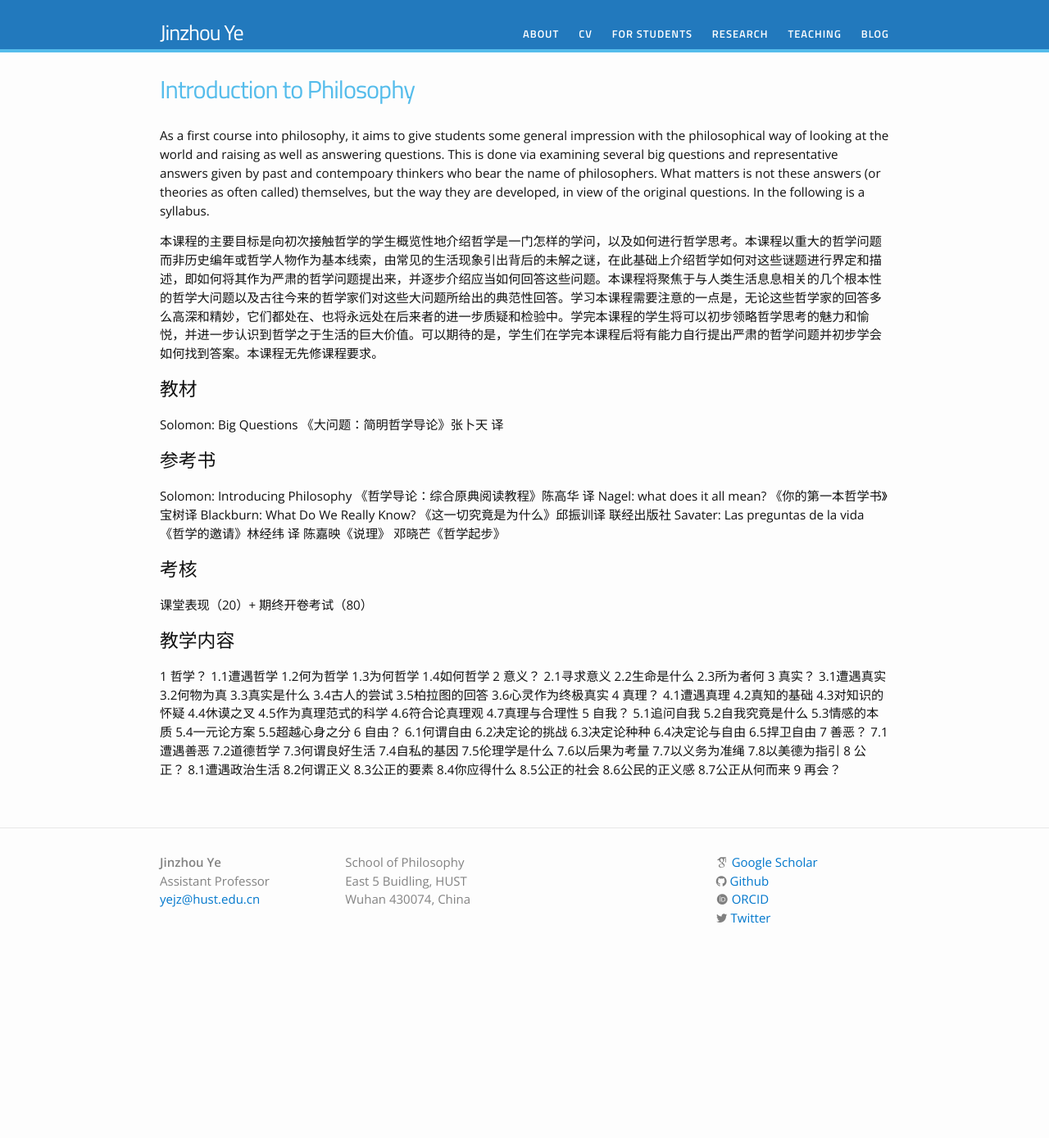
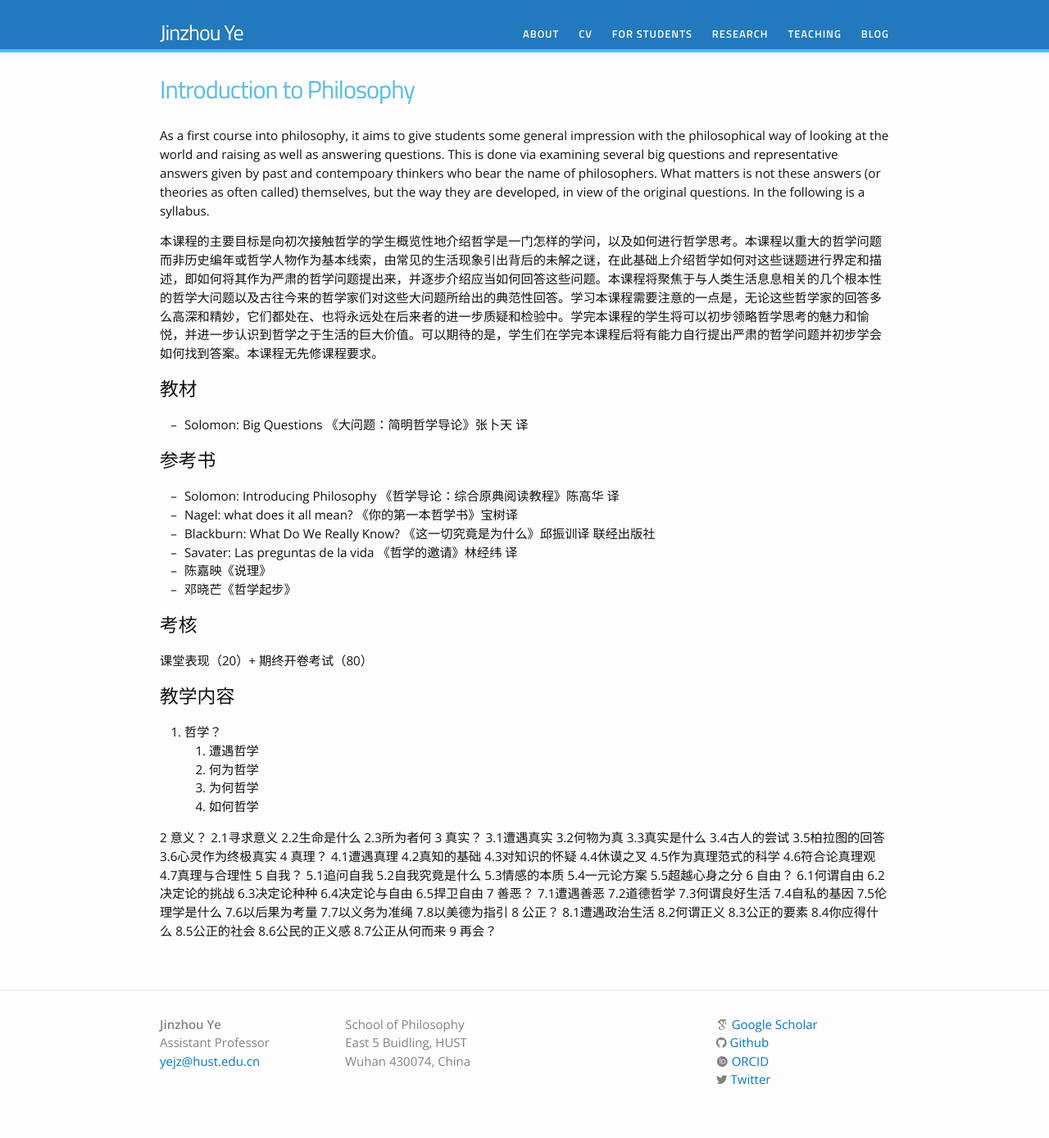
Before and after one commit to yejzh/yejzh.github.io, a Jekyll site: the page built from teaching/phil101.md, in a window 1280 px wide. Shown: the whole page at 82% size. Built offline with Jekyll 4.4.1, drawn with Linux system fonts in a browser that asks for light colours; nearby versions of some CDN libraries; some web fonts are replaced; before the commit the page ends 1191 px from its top, so only the background shows below that.

Commit message:
Update phil101.md

```diff
--- a/teaching/phil101.md
+++ b/teaching/phil101.md
@@ -9,15 +9,15 @@ As a first course into philosophy, it aims to give students some general impress
 本课程的主要目标是向初次接触哲学的学生概览性地介绍哲学是一门怎样的学问，以及如何进行哲学思考。本课程以重大的哲学问题而非历史编年或哲学人物作为基本线索，由常见的生活现象引出背后的未解之谜，在此基础上介绍哲学如何对这些谜题进行界定和描述，即如何将其作为严肃的哲学问题提出来，并逐步介绍应当如何回答这些问题。本课程将聚焦于与人类生活息息相关的几个根本性的哲学大问题以及古往今来的哲学家们对这些大问题所给出的典范性回答。学习本课程需要注意的一点是，无论这些哲学家的回答多么高深和精妙，它们都处在、也将永远处在后来者的进一步质疑和检验中。学完本课程的学生将可以初步领略哲学思考的魅力和愉悦，并进一步认识到哲学之于生活的巨大价值。可以期待的是，学生们在学完本课程后将有能力自行提出严肃的哲学问题并初步学会如何找到答案。本课程无先修课程要求。
 
 ## 教材
-Solomon: Big Questions 《大问题：简明哲学导论》张卜天 译
+- Solomon: Big Questions 《大问题：简明哲学导论》张卜天 译
 
 ## 参考书
-Solomon: Introducing Philosophy 《哲学导论：综合原典阅读教程》陈高华 译
-Nagel: what does it all mean? 《你的第一本哲学书》宝树译
-Blackburn: What Do We Really Know? 《这一切究竟是为什么》邱振训译 联经出版社
-Savater: Las preguntas de la vida 《哲学的邀请》林经纬 译
-陈嘉映《说理》
-邓晓芒《哲学起步》
+- Solomon: Introducing Philosophy 《哲学导论：综合原典阅读教程》陈高华 译
+- Nagel: what does it all mean? 《你的第一本哲学书》宝树译
+- Blackburn: What Do We Really Know? 《这一切究竟是为什么》邱振训译 联经出版社
+- Savater: Las preguntas de la vida 《哲学的邀请》林经纬 译
+- 陈嘉映《说理》
+- 邓晓芒《哲学起步》
 
 ## 考核
 
@@ -25,11 +25,12 @@ Savater: Las preguntas de la vida 《哲学的邀请》林经纬 译
 
 ## 教学内容
 
-1 哲学？
-	1.1遭遇哲学
-	1.2何为哲学
-	1.3为何哲学
-	1.4如何哲学
+1. 哲学？
+   1. 遭遇哲学
+   2. 何为哲学
+   3. 为何哲学
+   4. 如何哲学
+
 2 意义？
 	2.1寻求意义
 	2.2生命是什么
```
